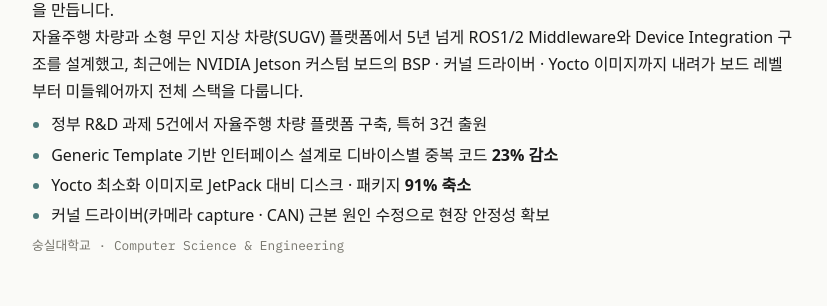
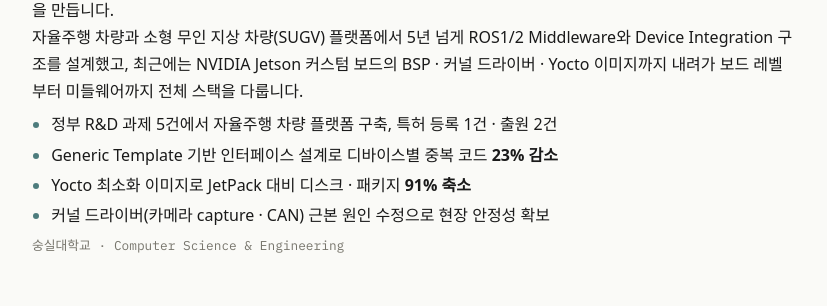
Before and after one commit to sm-kim1/sm-kim1.github.io, a Jekyll site: the page built from index.html, in a window 1280 px wide and 900 px high. Shown: the part 315-621 px from the top of the window, without its empty margins (226-1053 px from the left). Built offline with Jekyll 4.4.1, drawn with Linux system fonts in a browser that asks for light colours; some web fonts are replaced; some of the changed text lies outside the part shown.

Commit message:
feat: patent 10-2023-0184273 registered as 10-2978464
Co-Authored-By: Claude Fable 5 <noreply@anthropic.com>
Claude-Session: https://claude.ai/code/session_01BAoCdE7c9xtPWjp6dg1j8y

```diff
--- a/_data/data_ko.yml
+++ b/_data/data_ko.yml
@@ -26,7 +26,7 @@ career-profile:
     BSP · 커널 드라이버 · Yocto 이미지까지 내려가 보드 레벨부터 미들웨어까지
     전체 스택을 다룹니다.
 
-    - 정부 R&D 과제 5건에서 자율주행 차량 플랫폼 구축, 특허 3건 출원
+    - 정부 R&D 과제 5건에서 자율주행 차량 플랫폼 구축, 특허 등록 1건 · 출원 2건
     - Generic Template 기반 인터페이스 설계로 디바이스별 중복 코드 **23% 감소**
     - Yocto 최소화 이미지로 JetPack 대비 디스크 · 패키지 **91% 축소**
     - 커널 드라이버(카메라 capture · CAN) 근본 원인 수정으로 현장 안정성 확보
@@ -176,7 +176,7 @@ publications:
   title: 특허
   papers:
     - title: 끊김없는 네트워크 연결을 위한 이더넷 기반 차량용 네트워크 제어 장치 및 방법
-      conference: 출원번호 10-2023-0184273 (2023년 출원)
+      conference: 등록번호 10-2978464 (2026.06.10 등록) · 출원번호 10-2023-0184273
     - title: 자율주행 시스템의 검증을 위한 시뮬레이션 시스템 및 방법
       conference: 출원번호 10-2024-0169568 (2024년 출원)
     - title: 운전자의 자세 모니터링을 통한 디지털 미러 조정 장치
```
